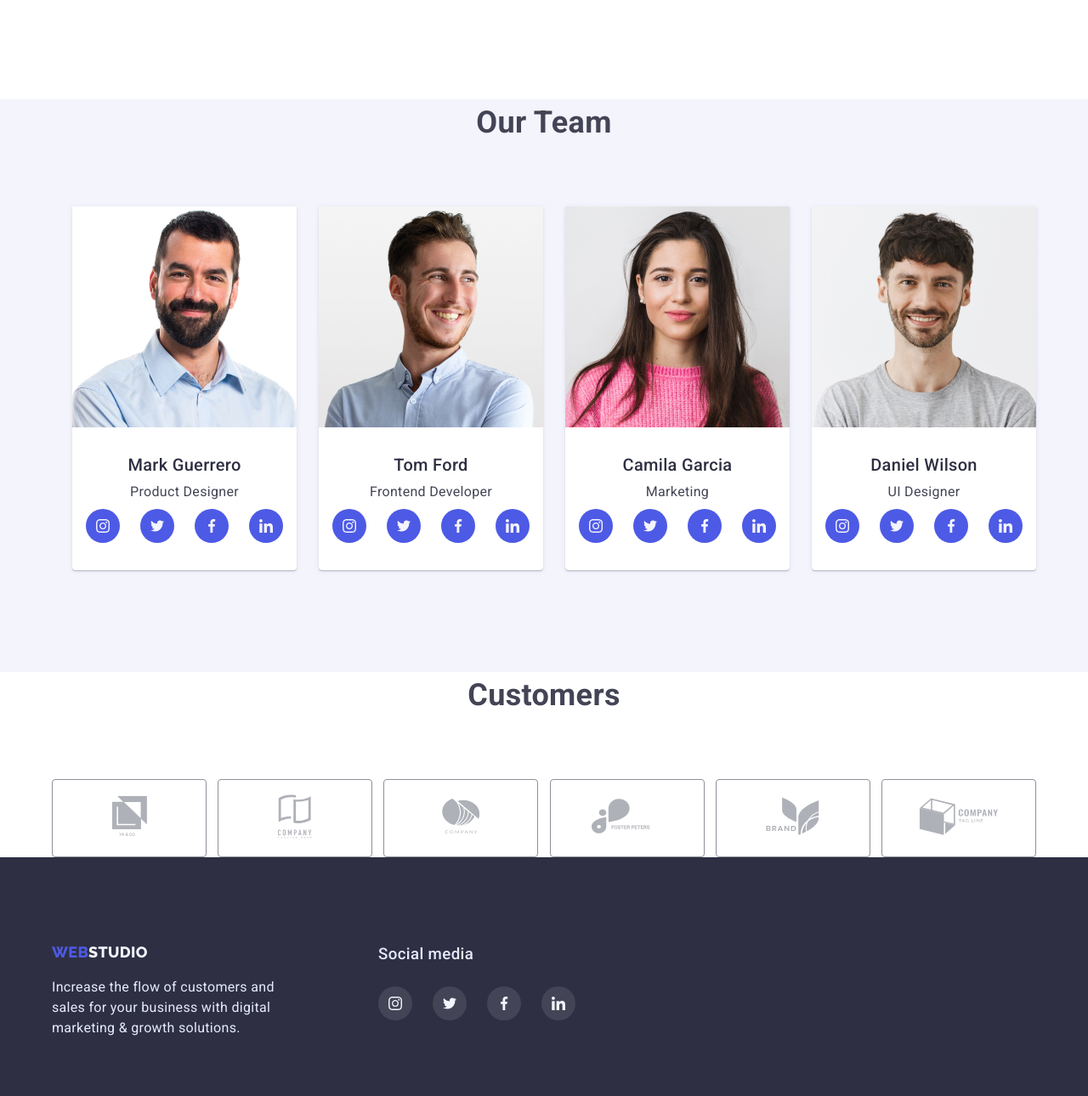
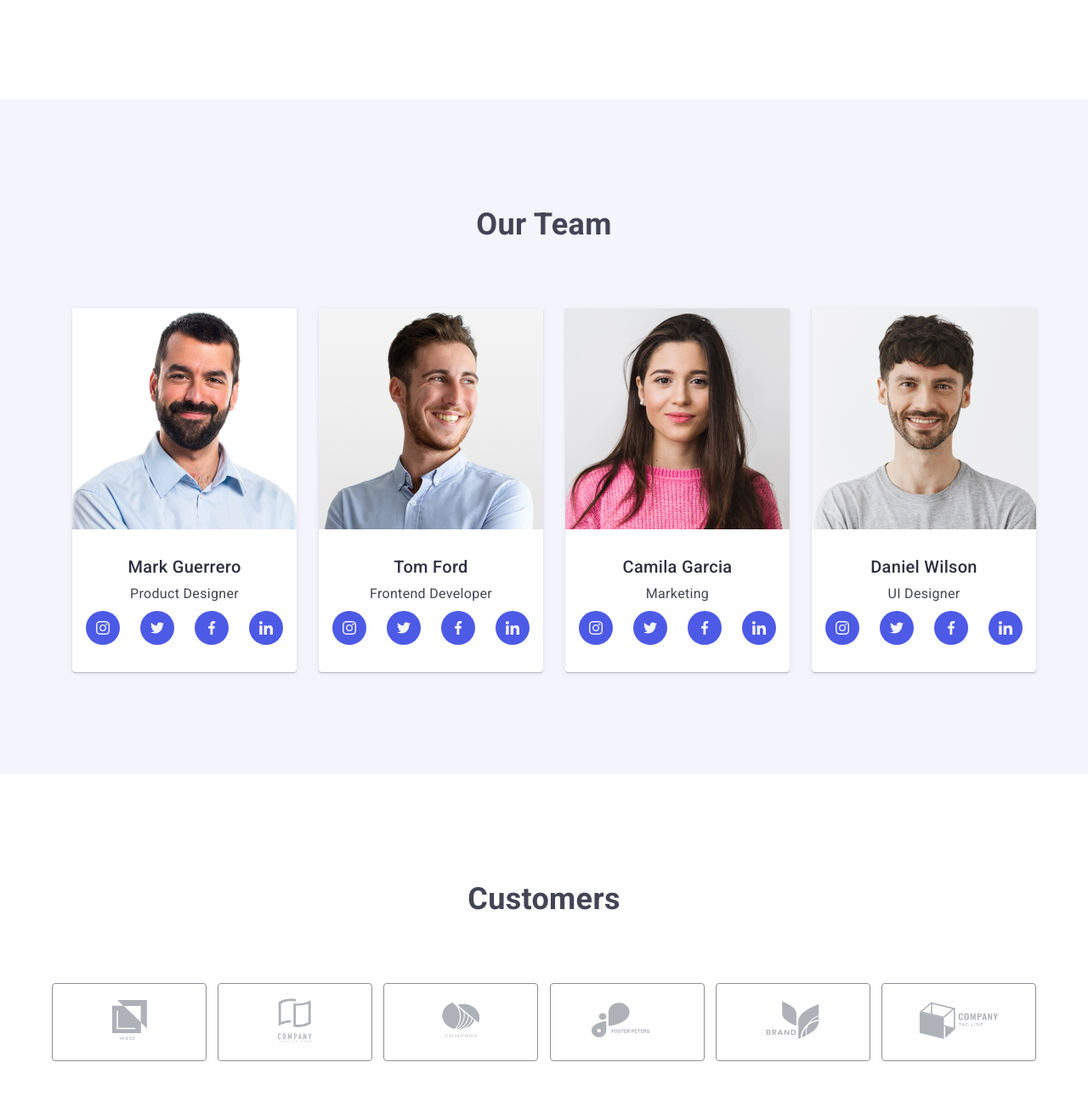
Before and after one commit to tanialapa/goit-markup-hw-04, a plain HTML site: page index.html in a window 1280 px wide. Shown: the part 1590-2880 px from the top of the page at 85% size. Drawn offline with nearby package versions, Linux system fonts and the light colour scheme.

Commit message:
додала загублені падінги

```diff
--- a/css/styles.css
+++ b/css/styles.css
@@ -196,6 +196,7 @@ ol {
 .team-list {
 	justify-content: space-between;
 	margin-left: 24px;
+
 }
 .team-list:last-child {
 	margin-left: 0;
@@ -219,6 +220,10 @@ ol {
 	font-size: 20px;
 	line-height: 1.2;
 	margin-bottom: 8px;
+
+}
+.section-team {
+	padding-top: 120px;
 }
 
 .img {
@@ -298,6 +303,7 @@ background: #404BBF;
 	padding: 0;
 	margin: 0;
 	list-style: none;
+	margin-bottom: 120px;
 
 }
 .customers-button {
@@ -336,6 +342,9 @@ fill:#404BBF;
 gap: 24px;
 }
 
+.section-customers {
+	padding-top: 120px;
+}
 /*button*/
 
 .button-primary {
--- a/index.html
+++ b/index.html
@@ -279,7 +279,7 @@
 					</ul>
 				</div>
 			</section>
-			<section>
+			<section class="section-customers">
 				<div class="container">
 					<h2 class="part">Customers</h2>
 					<ul class="customers-button-list">
```
